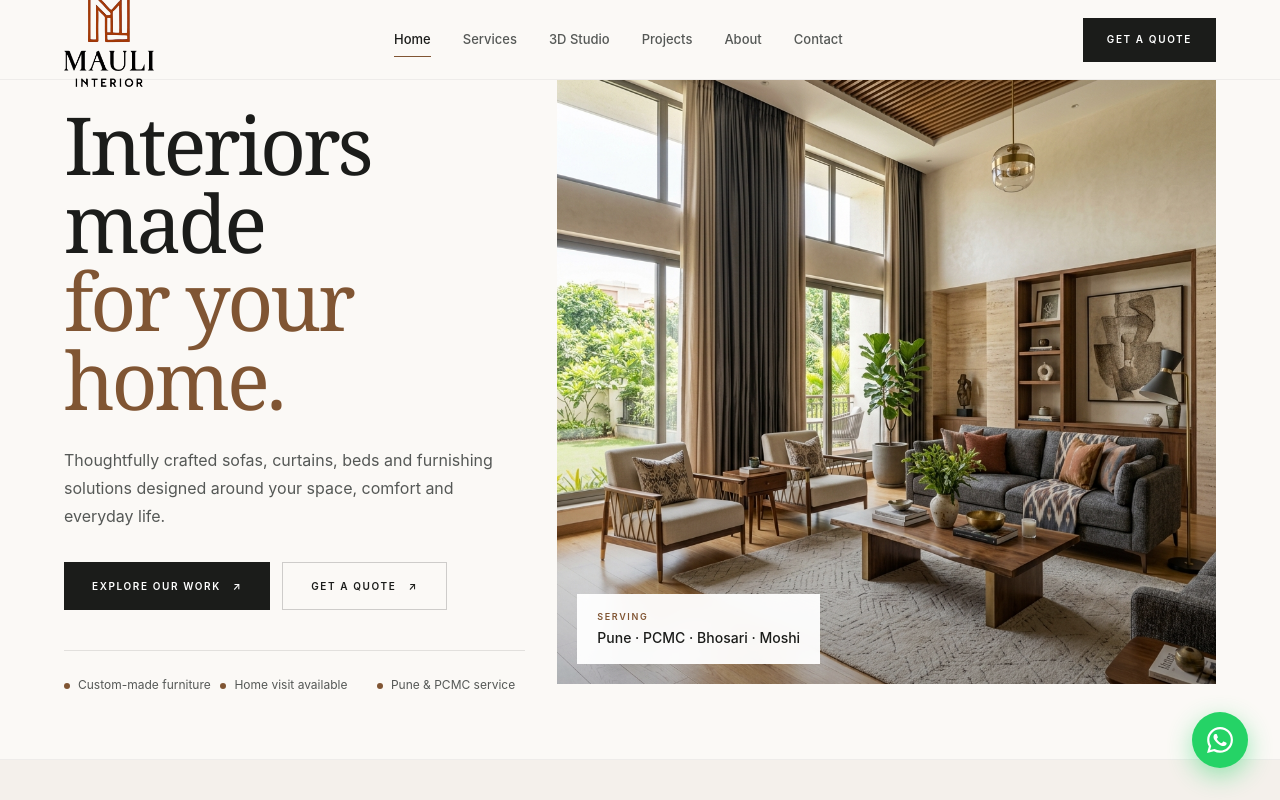
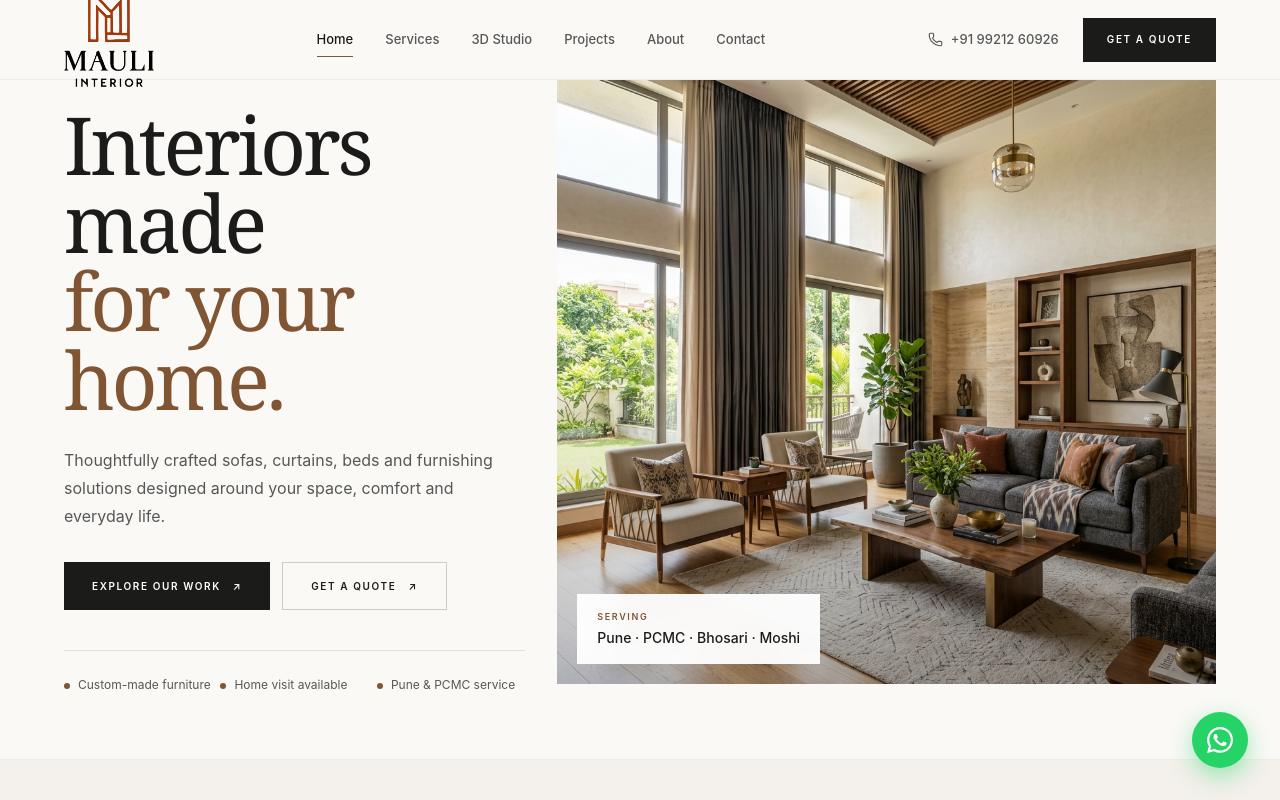
Before and after one commit to thiteswapnil1212-hue/INTERIOR-STORES-WEB, a Next.js app: page / in a window 1280 px wide. Shown: the top 800 px of the page. Built offline with nearby package versions, Linux system fonts and the light colour scheme.

Commit message:
Add click-to-call phone in header and mobile menu

```diff
--- a/src/components/layout/Navbar.tsx
+++ b/src/components/layout/Navbar.tsx
@@ -3,7 +3,7 @@
 import Image from "next/image";
 import Link from "next/link";
 import { usePathname } from "next/navigation";
-import { Menu, X } from "lucide-react";
+import { Menu, X, Phone } from "lucide-react";
 import { useEffect, useState } from "react";
 
 const navLinks = [
@@ -195,8 +195,18 @@ export default function Navbar() {
           </div>
 
           {/* =================================================
-              DESKTOP CTA
+              DESKTOP CONTACT + CTA
           ================================================== */}
+
+          <div className="flex shrink-0 items-center gap-6">
+            <a
+              href="tel:+919921260926"
+              aria-label="Call Mauli Interior on +91 99212 60926"
+              className="inline-flex items-center gap-2 text-[13px] font-medium text-[#555856] transition-colors duration-300 hover:text-[#1b1c1a] focus-visible:outline-none focus-visible:ring-2 focus-visible:ring-[#805533] focus-visible:ring-offset-2"
+            >
+              <Phone size={15} strokeWidth={1.8} aria-hidden="true" />
+              +91 99212 60926
+            </a>
 
             <Link
               href="/contact"
@@ -204,6 +214,7 @@ export default function Navbar() {
             >
               <span>Get a Quote</span>
             </Link>
+          </div>
         </nav>
       </header>
 
@@ -358,6 +369,16 @@ export default function Navbar() {
             Get a Quote
           </Link>
 
+          <a
+            href="tel:+919921260926"
+            onClick={() => setIsOpen(false)}
+            aria-label="Call Mauli Interior on +91 99212 60926"
+            className="mt-4 flex min-h-12 items-center justify-center gap-2 border border-[#1b1c1a]/20 px-6 py-3 text-[10px] font-semibold uppercase tracking-[0.16em] text-[#1b1c1a] transition-colors duration-300 hover:border-[#805533] hover:text-[#805533] focus-visible:outline-none focus-visible:ring-2 focus-visible:ring-[#805533] focus-visible:ring-offset-2"
+          >
+            <Phone size={14} strokeWidth={1.8} aria-hidden="true" />
+            Call +91 99212 60926
+          </a>
+
           {/* =================================================
               MOBILE FOOTER
           ================================================== */}
```
Lines whose indentation alone changed are shown as unchanged.
